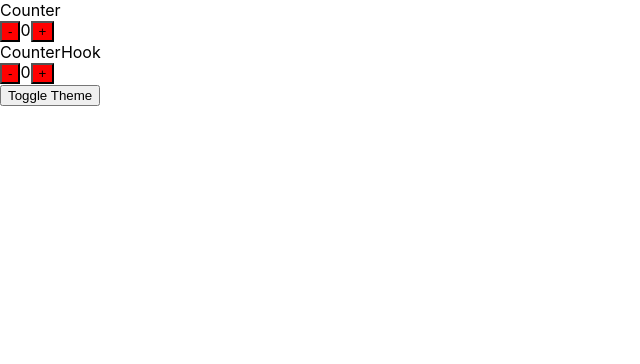
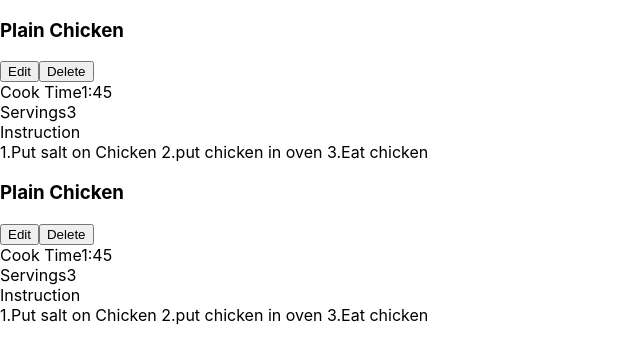
Before and after one commit to Gabriel-Andy/simple-react-App, a React (Create React App) app: page / in a window 1280 px wide. Shown: the top 364 px of the page, without its empty margins (0-640 px from the left). Built offline with nearby package versions, Linux system fonts and the light colour scheme.

Commit message:
we hard coding recipes

```diff
--- a/src/App.js
+++ b/src/App.js
@@ -1,34 +1,9 @@
 import React, { useState } from "react";
 import "./App.css";
-import Counter from "./Counter";
-import HookComponent from "./hookComponent";
-export const ThemeContext = React.createContext();
+import RecipeList from "./RecipeList";
 
 function App() {
-  console.log("Render App");
-  const [theme, setTheme] = useState("red");
-  return (
-    <ThemeContext.Provider value={{ backgroundColor: theme }}>
-      Counter
-      <Counter initialCount={0} />
-      CounterHook
-      <HookComponent initialCount={0} />
-      <button
-        onClick={() =>
-          setTheme((prevTheme) => {
-            return prevTheme === "red" ? "blue" : "red";
-          })
-        }
-      >
-        Toggle Theme{" "}
-      </button>
-    </ThemeContext.Provider>
-  );
+  return <RecipeList />;
 }
 
 export default App;
-// setInterval(() => {
-
-// }, 1000);
-
-// prevTheme === "red" ? "blue" : "red";
--- a/src/Counter.js
+++ /dev/null
@@ -1,46 +0,0 @@
-import React, { Component } from "react";
-import { ThemeContext } from "./App.js";
-class Counter extends Component {
-  constructor(props) {
-    super(props);
-    this.state = {
-      count: props.initialCount,
-      name: "gabriel fono",
-    };
-  }
-  ChangeNumber(amount) {
-    this.setState((prevState) => {
-      return { count: prevState.count + amount };
-    });
-  }
-
-  render() {
-    return (
-      <ThemeContext.Consumer>
-        {(style) => (
-          <div>
-            {console.log(this.state)}
-            <button
-              style={style}
-              onClick={() => {
-                this.ChangeNumber(-1);
-              }}
-            >
-              -
-            </button>
-            <span>{this.state.count}</span>
-            <button
-              style={style}
-              onClick={() => {
-                this.ChangeNumber(+1);
-              }}
-            >
-              +
-            </button>
-          </div>
-        )}
-      </ThemeContext.Consumer>
-    );
-  }
-}
-export default Counter;
--- /dev/null
+++ b/src/Recipe.js
@@ -0,0 +1,34 @@
+import React from 'react';
+
+const Recipe = () => {
+    return (
+        <div>
+            <div>
+                <h3>Plain Chicken</h3>
+                <div>
+                    <button>Edit</button>
+                    <button>Delete</button>
+                </div>
+            </div>
+            <div>
+                <span>Cook Time</span>
+                <span>1:45</span>
+            </div>
+            <div>
+                <span>Servings</span>
+                <span>3</span>
+            </div>
+            <div>
+                <span>Instruction</span>
+                <div>
+                    1.Put salt on Chicken
+                    2.put chicken in oven
+                    3.Eat chicken
+                </div>
+            </div>
+
+        </div>
+    );
+}
+
+export default Recipe;
--- /dev/null
+++ b/src/RecipeList.js
@@ -0,0 +1,13 @@
+import React from 'react';
+import Recipe from "./Recipe"
+
+const RecipeList = () => {
+    return (
+        <div>
+            <Recipe/>
+            <Recipe />
+        </div>
+    );
+}
+
+export default RecipeList;
--- a/src/hookComponent.js
+++ /dev/null
@@ -1,16 +0,0 @@
-import React, { useState , useContext} from "react";
-import {ThemeContext} from "./App"
-
-const HookComponent = ({ initialCount }) => {
-  const [count, setCount] = useState(initialCount);
-  const style = useContext(ThemeContext);
-  return (
-    <div>
-      <button style = {style} onClick={() => setCount((prevCount) => prevCount - 1)}>-</button>
-      <span>{count}</span>
-      <button style={style} onClick={() => setCount((prevCount) => prevCount + 1)}>+</button>
-    </div>
-  );
-};
-
-export default HookComponent;
```
Also changed, not shown: src/dist/App.dev.js (added), src/dist/App.prod.js (added), src/dist/Recipe.dev.js (added), src/dist/Recipe.prod.js (added), src/dist/RecipeList.dev.js (added), src/dist/RecipeList.prod.js (added).
